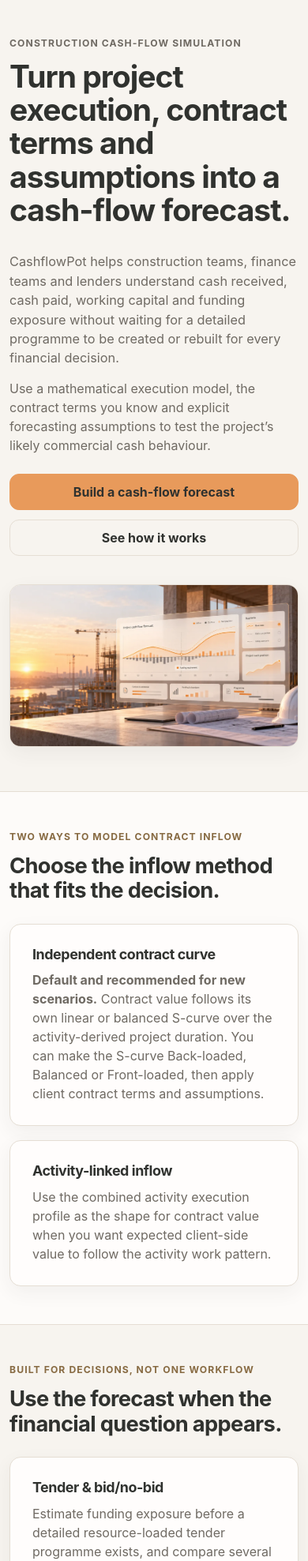
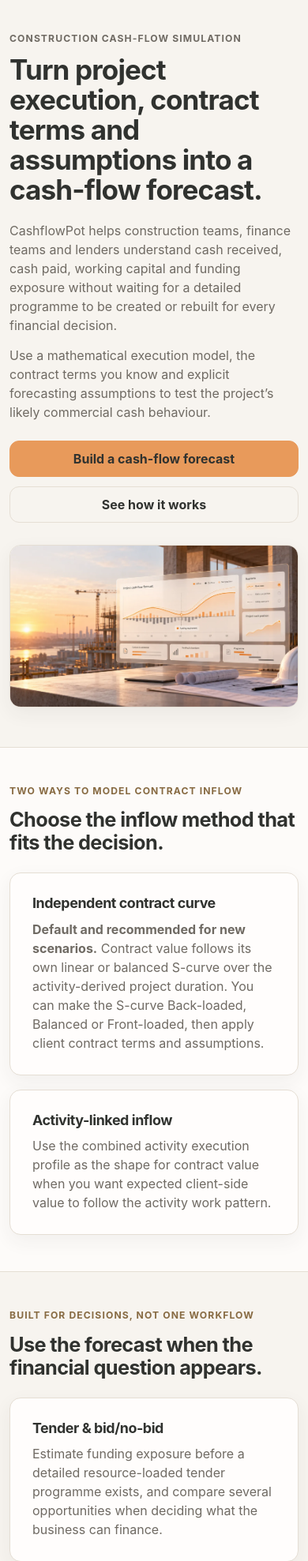
Before and after one commit to iqmia/q_flow, a Flask app: template site/templates/index.html in a window 390 px wide. Shown: the part 65-2042 px from the top of the page at 79% size. Run offline with Flask 3, Linux system fonts and the light colour scheme; the template is opened without the code that fills it, so the values that code supplies are empty; parts of the project's set-up code (start-up, migrations or seed data) failed here and were passed over.

Commit message:
fix: scale actual split-section hero layout

```diff
--- a/site/static/css/responsive-scale.css
+++ b/site/static/css/responsive-scale.css
@@ -2,136 +2,136 @@
    headings dominate desktop/laptop viewports. Loaded after the shared styles. */
 
 h1 {
-  font-size: clamp(2.5rem, 3.5vw, 4rem);
+  font-size: clamp(2.45rem, 3vw, 3.2rem);
 }
 
 h2 {
-  font-size: clamp(1.55rem, 2.35vw, 2.15rem);
+  font-size: clamp(1.55rem, 2.2vw, 2.1rem);
 }
 
 .hero {
-  padding-block: clamp(48px, 6vw, 76px);
+  padding-block: clamp(42px, 5vw, 64px);
 }
 
-.hero__grid {
-  grid-template-columns: minmax(0, 0.95fr) minmax(420px, 1.05fr);
-  gap: clamp(34px, 5vw, 68px);
+/* The homepage hero uses .split-section, not the older .hero__grid wrapper. */
+.hero .split-section {
+  grid-template-columns: minmax(0, 1.08fr) minmax(420px, 0.92fr);
+  align-items: center;
+  gap: clamp(34px, 4.5vw, 64px);
 }
 
-.hero__content {
-  max-width: 630px;
-}
-
-.hero__content h1 {
-  max-width: 630px;
+.hero h1 {
+  max-width: 700px;
   margin-bottom: 20px;
+  font-size: clamp(2.6rem, 3.35vw, 3.35rem);
+  line-height: 1.08;
 }
 
 .hero__lead {
-  max-width: 600px;
-  font-size: clamp(1.02rem, 1.2vw, 1.14rem);
+  max-width: 640px;
+  font-size: clamp(1rem, 1.1vw, 1.12rem);
 }
 
 .hero__support {
-  max-width: 600px;
+  max-width: 640px;
   margin-bottom: 24px;
 }
 
 .hero__image {
-  width: min(100%, 680px);
+  width: min(100%, 640px);
   justify-self: end;
 }
 
 .section {
-  padding-block: clamp(52px, 6vw, 76px);
+  padding-block: clamp(50px, 5.5vw, 72px);
 }
 
 .section h2 {
   max-width: 680px;
-  margin-bottom: 26px;
+  margin-bottom: 24px;
 }
 
 .final-cta {
-  padding-top: clamp(56px, 6vw, 82px);
+  padding-top: clamp(54px, 5.5vw, 78px);
 }
 
 .site-footer {
-  margin-top: 56px;
+  margin-top: 52px;
 }
 
-/* Content pages use the same heading rhythm. This especially prevents short
-   pages such as Contact from opening with an oversized empty hero band. */
+/* Short content-page heroes should read as page introductions, not billboards. */
+.hero .legal-content h1,
 .legal-content > h1,
 main .site-shell > h1 {
   max-width: 760px;
+  font-size: clamp(2.35rem, 3vw, 3rem);
+  line-height: 1.1;
 }
 
 @media (max-width: 1100px) {
   h1 {
-    font-size: clamp(2.45rem, 5vw, 3.45rem);
+    font-size: clamp(2.35rem, 4.3vw, 3rem);
   }
 
-  .hero__grid {
-    grid-template-columns: minmax(0, 1fr) minmax(380px, 0.95fr);
-    gap: 40px;
+  .hero .split-section {
+    grid-template-columns: minmax(0, 1.05fr) minmax(360px, 0.95fr);
+    gap: 36px;
   }
 
-  .hero__content,
-  .hero__content h1 {
-    max-width: 540px;
+  .hero h1 {
+    max-width: 620px;
+    font-size: clamp(2.45rem, 4.2vw, 3rem);
   }
 }
 
 @media (max-width: 900px) {
   h1 {
-    font-size: clamp(2.4rem, 6.6vw, 3.15rem);
+    font-size: clamp(2.3rem, 6vw, 2.9rem);
   }
 
   .hero {
-    padding-block: 48px 60px;
+    padding-block: 44px 54px;
   }
 
-  .hero__grid {
+  .hero .split-section {
     grid-template-columns: 1fr;
-    gap: 34px;
+    gap: 30px;
   }
 
-  .hero__content,
-  .hero__content h1,
+  .hero h1,
   .hero__lead,
   .hero__support {
-    max-width: 680px;
+    max-width: 700px;
   }
 
   .hero__image {
-    width: min(100%, 680px);
+    width: min(100%, 700px);
     justify-self: start;
   }
 }
 
 @media (max-width: 640px) {
-  h1 {
-    font-size: clamp(2.25rem, 10vw, 2.75rem);
+  h1,
+  .hero h1,
+  .hero .legal-content h1,
+  .legal-content > h1 {
+    font-size: clamp(2.15rem, 9vw, 2.55rem);
     line-height: 1.08;
   }
 
   h2 {
-    font-size: clamp(1.55rem, 7vw, 2rem);
+    font-size: clamp(1.5rem, 6.5vw, 1.9rem);
   }
 
   .hero {
-    padding-block: 46px 56px;
+    padding-block: 40px 50px;
   }
 
-  .hero__grid {
-    gap: 32px;
-  }
-
-  .hero__content h1 {
-    margin-bottom: 22px;
+  .hero .split-section {
+    gap: 28px;
   }
 
   .section {
-    padding-block: 48px;
+    padding-block: 46px;
   }
 }
```
